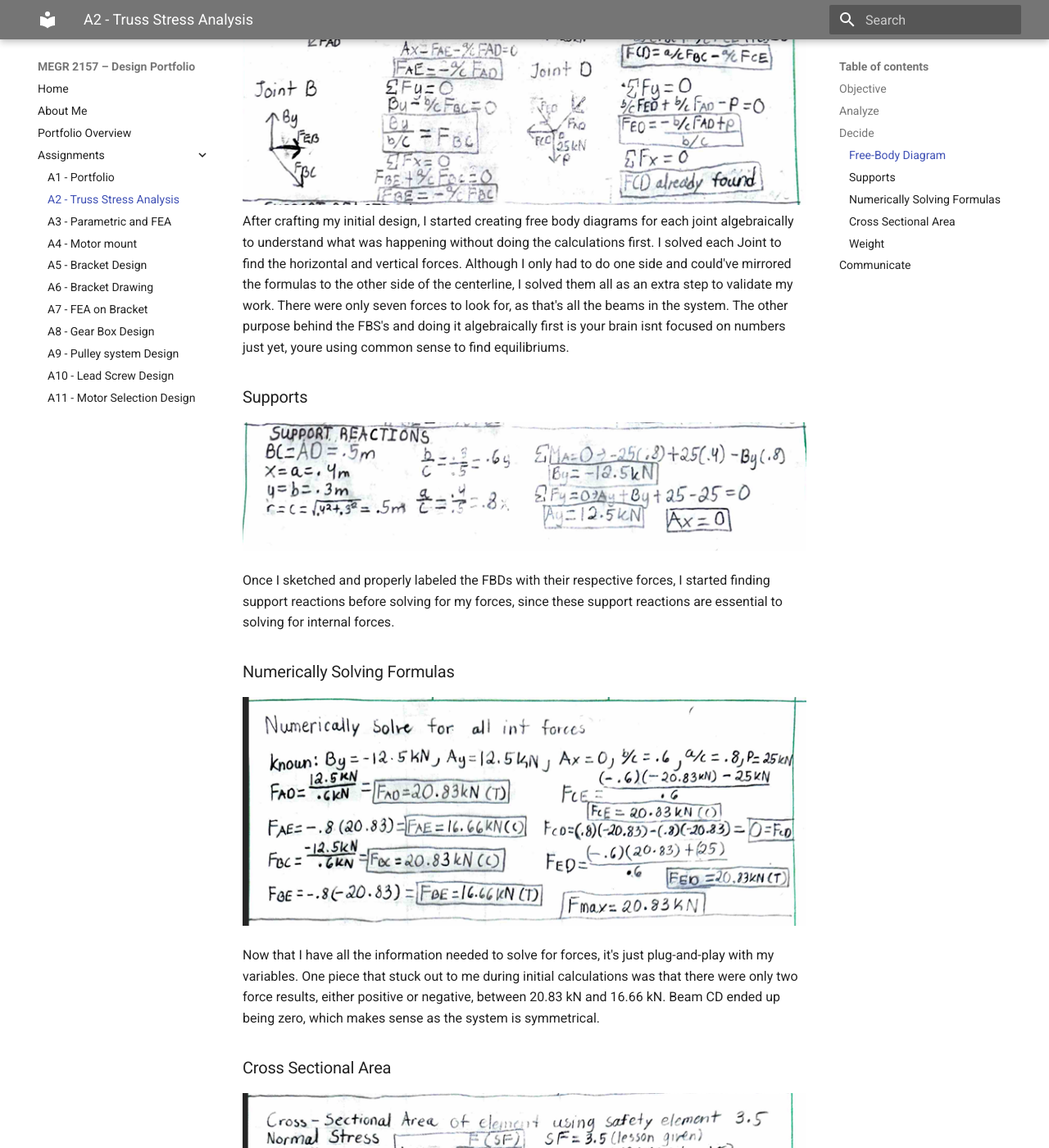
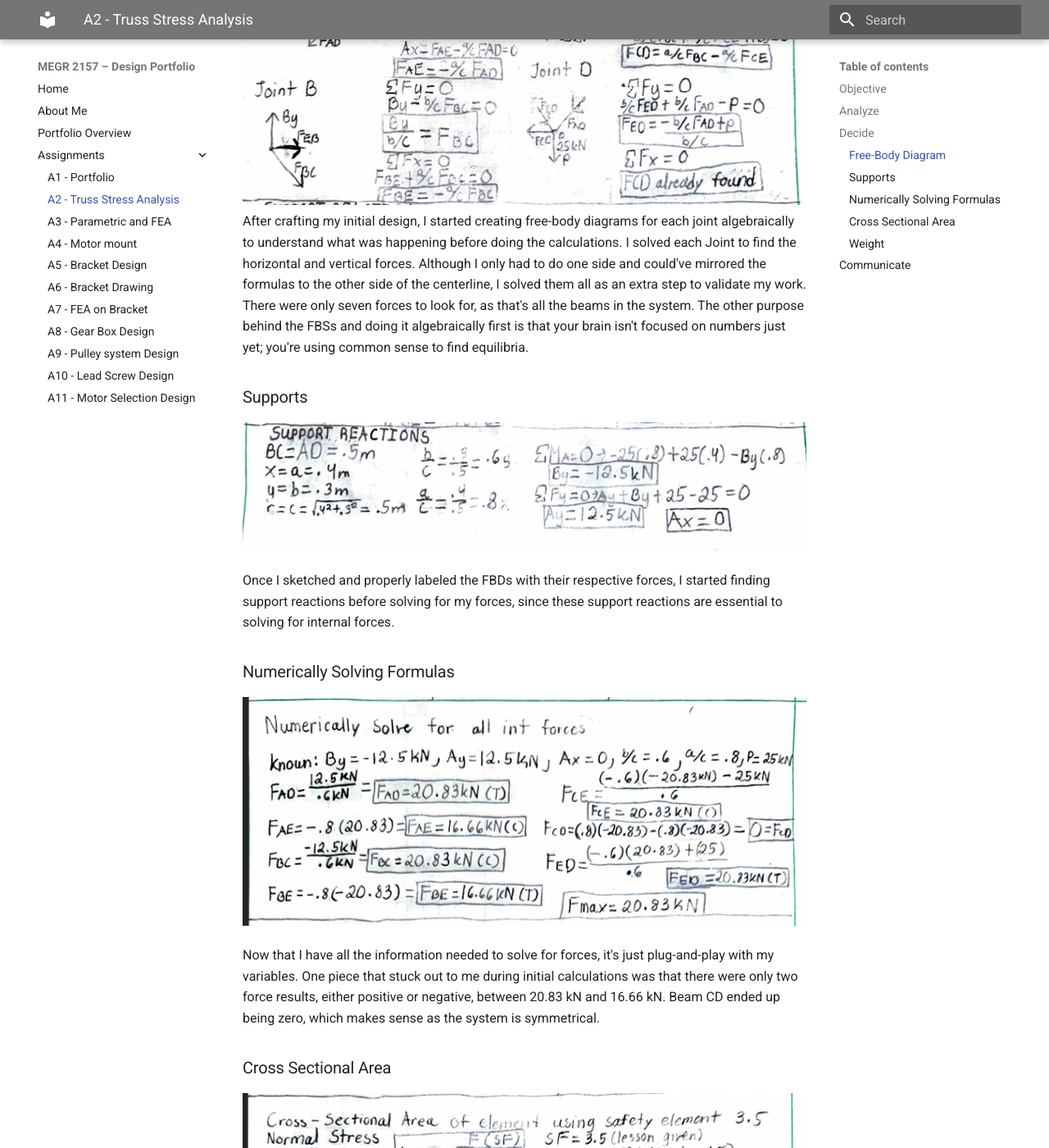
Before and after one commit to JHernPR/MEGR-2157-portfolio, an MkDocs documentation site: the page built from docs/assignments/A02/index.md, in a window 1280 px wide and 1400 px high, scrolled down 2213 px. Shown: the whole window at 82% size. Built offline with MkDocs 1.6.1 and Material for MkDocs 9.7.7, drawn with Linux system fonts in a browser that asks for light colours; some of the changed text lies outside the part shown.

Commit message:
Update index.md

```diff
--- a/docs/assignments/A02/index.md
+++ b/docs/assignments/A02/index.md
@@ -30,7 +30,7 @@ I chose a trapezoid-style geometry with internal beams to increase overall suppo
 ### Free-Body Diagram
 
 ![FBD](A2_FBD.PNG)
-After crafting my initial design, I started creating free body diagrams for each joint algebraically to understand what was happening without doing the calculations first. I solved each Joint to find the horizontal and vertical forces. Although I only had to do one side and could've mirrored the formulas to the other side of the centerline, I solved them all as an extra step to validate my work. There were only seven forces to look for, as that's all the beams in the system. The other purpose behind the FBS's and doing it algebraically first is your brain isnt focused on numbers just yet, youre using common sense to find equilibriums.
+After crafting my initial design, I started creating free-body diagrams for each joint algebraically to understand what was happening before doing the calculations. I solved each Joint to find the horizontal and vertical forces. Although I only had to do one side and could've mirrored the formulas to the other side of the centerline, I solved them all as an extra step to validate my work. There were only seven forces to look for, as that's all the beams in the system. The other purpose behind the FBSs and doing it algebraically first is that your brain isn't focused on numbers just yet; you're using common sense to find equilibria.
 
 ### Supports
 
```
Also changed, not shown: other parts of docs/assignments/A02/index.md (+1 -1 lines).
